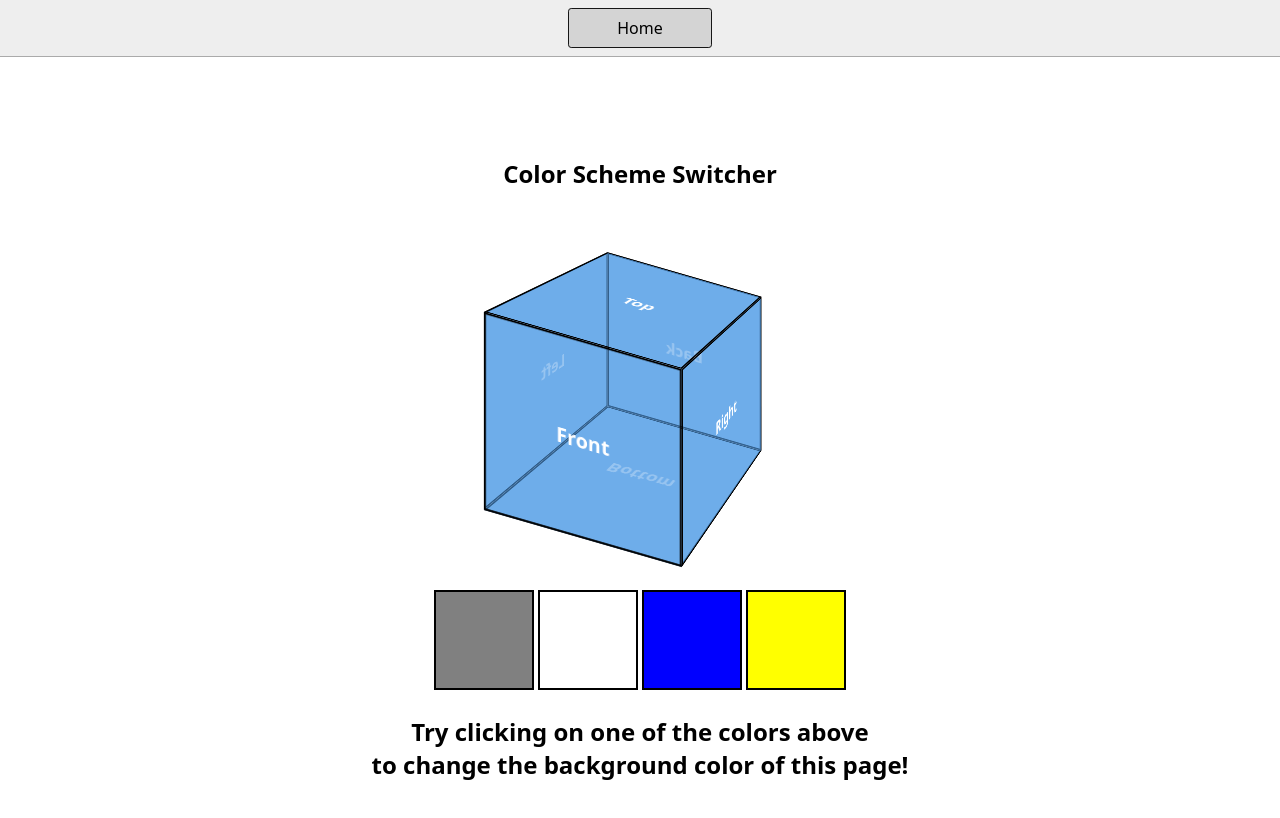
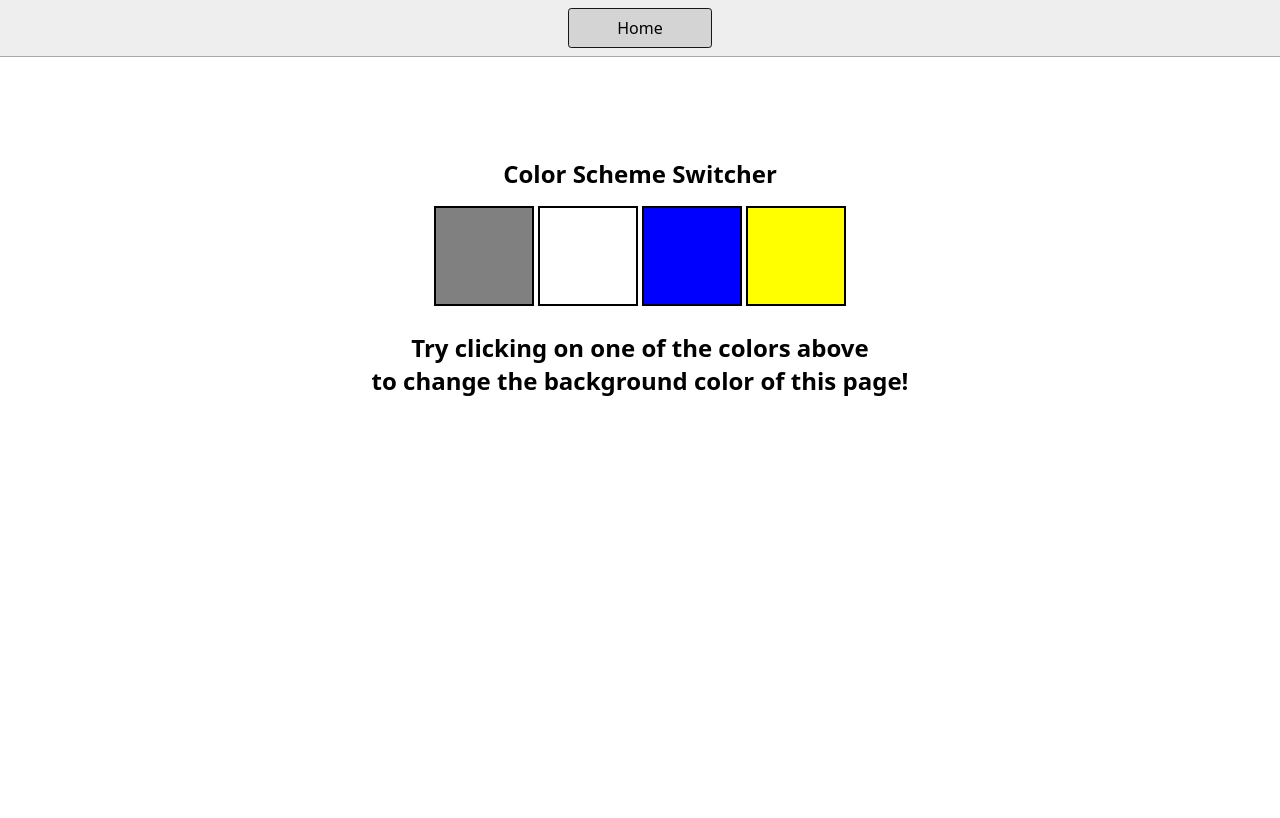
Before and after one commit to ArkapravaBhunia/Learn-JS, a plain HTML site: page Projects/1-colorChanger/index.html in a window 1280 px wide. Drawn offline with Linux system fonts and the light colour scheme.

Commit message:
Project1 solution online

```diff
--- a/Projects/1-colorChanger/chaiaurcode.js
+++ b/Projects/1-colorChanger/chaiaurcode.js
@@ -1,9 +1,23 @@
-function buttonClicked(id) {
-  const body = document.querySelector('body');
-  body.style.backgroundColor = id;
+const buttons = document.querySelectorAll(".button");
+const body = document.querySelector("body");
 
-  const face = document.querySelectorAll('.face');
-  for (let i = 0; i < face.length; i++) {
-    face[i].style.color = id;
-  }
-}
+console.log(buttons);
+buttons.forEach(function (button) {
+  console.log(button);
+  button.addEventListener("click", function (e) {
+    console.log(e);
+    console.log(e.target);
+    if(e.target.id === 'grey'){
+      body.style.backgroundColor = e.target.id;
+    }
+    if(e.target.id === 'white'){
+      body.style.backgroundColor = e.target.id;
+    }
+    if(e.target.id === 'blue'){
+      body.style.backgroundColor = e.target.id;
+    }
+    if(e.target.id === 'yellow'){
+      body.style.backgroundColor = e.target.id;
+    }
+  });
+});
--- a/Projects/1-colorChanger/index.html
+++ b/Projects/1-colorChanger/index.html
@@ -17,18 +17,10 @@
     </nav>
     <div class="canvas">
       <h1>Color Scheme Switcher</h1>
-      <div class="cube">
-        <div class="face front">Front</div>
-        <div class="face back">Back</div>
-        <div class="face left">Left</div>
-        <div class="face right">Right</div>
-        <div class="face top">Top</div>
-        <div class="face bottom">Bottom</div>
-      </div>
-      <span class="button" id="grey" onclick="buttonClicked(id)"></span>
-      <span class="button" id="white" onclick="buttonClicked(id)"></span>
-      <span class="button" id="blue" onclick="buttonClicked(id)"></span>
-      <span class="button" id="yellow" onclick="buttonClicked(id)"></span>
+      <span class="button" id="grey"></span>
+      <span class="button" id="white"></span>
+      <span class="button" id="blue"></span>
+      <span class="button" id="yellow"></span>
       <h2>
         Try clicking on one of the colors above
         <span>to change the background color of this page!</span>
--- a/Projects/1-colorChanger/style.css
+++ b/Projects/1-colorChanger/style.css
@@ -31,45 +31,3 @@ span {
 #yellow {
   background: yellow;
 }
-
-.cube {
-  position: relative;
-  width: 200px;
-  height: 200px;
-  transform-style: preserve-3d;
-  transform: rotateX(-30deg) rotateY(-30deg);
-  margin: 100px auto;
-  perspective: 800px;
-}
-
-.face {
-  position: absolute;
-  width: 200px;
-  height: 200px;
-  background: rgba(82, 157, 231, 0.6);
-  border: 2px solid #000;
-  line-height: 200px;
-  text-align: center;
-  font-weight: bold;
-  font-size: 20px;
-  color: #fff;
-}
-
-.front {
-  transform: translateZ(100px);
-}
-.back {
-  transform: rotateY(180deg) translateZ(100px);
-}
-.left {
-  transform: rotateY(-90deg) translateZ(100px);
-}
-.right {
-  transform: rotateY(90deg) translateZ(100px);
-}
-.top {
-  transform: rotateX(90deg) translateZ(100px);
-}
-.bottom {
-  transform: rotateX(-90deg) translateZ(100px);
-}
```
